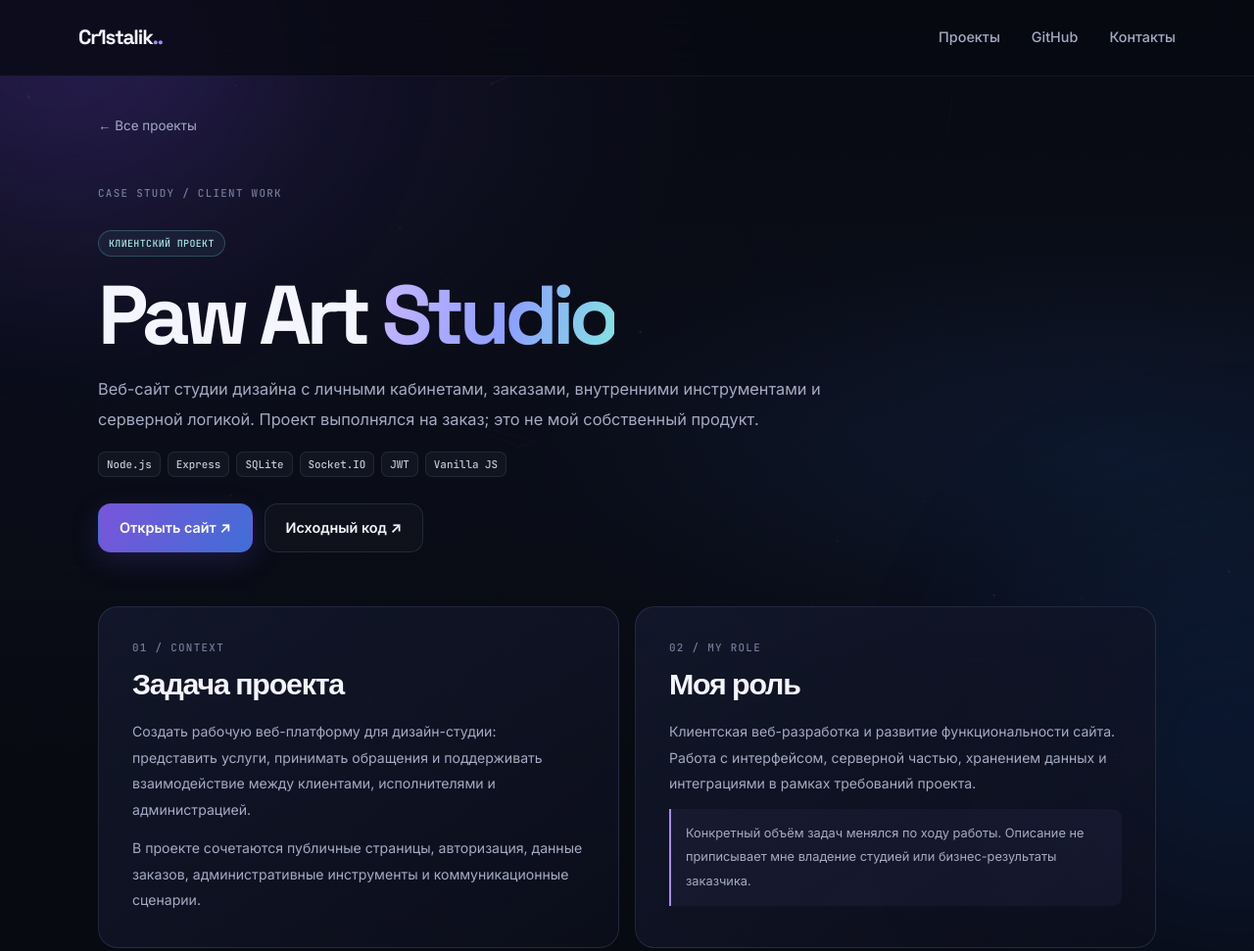
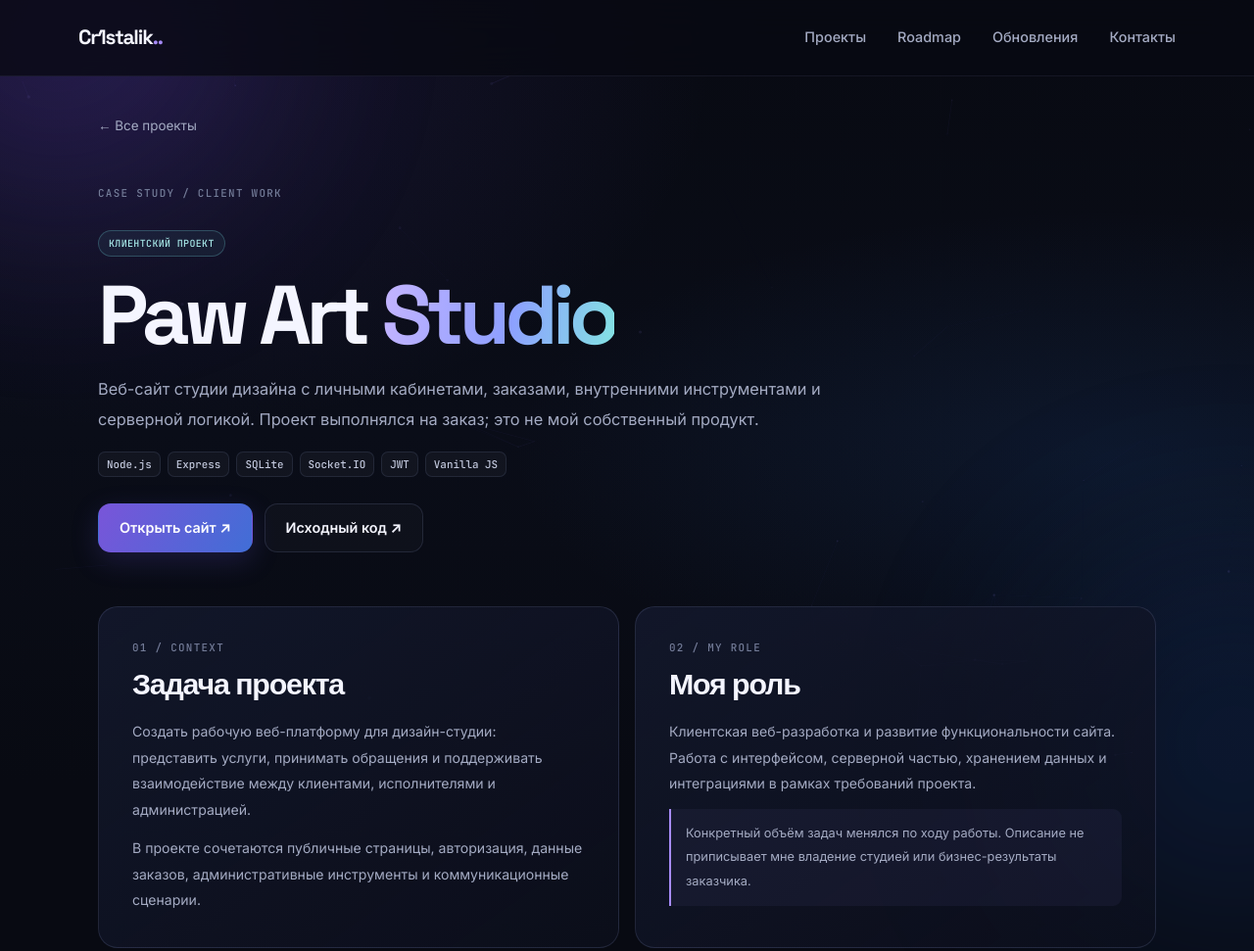
Before and after one commit to Cr1staloriginal/cr1staloriginal.github.io, a plain HTML site: page paw-art-studio.html in a window 1280 px wide. Shown: the top 971 px of the page at 98% size. Drawn offline with nearby package versions, Linux system fonts and the light colour scheme.

Commit message:
Add consistent navigation to case study pages

```diff
--- a/paw-art-studio.html
+++ b/paw-art-studio.html
@@ -1,7 +1,7 @@
 <!doctype html>
 <html lang="ru"><head><meta charset="utf-8"><meta name="viewport" content="width=device-width,initial-scale=1"><meta name="description" content="Paw Art Studio — клиентский веб-проект Cr1stalik. Архитектура, функции, стек и роль разработчика."><meta name="theme-color" content="#080a12"><meta property="og:title" content="Paw Art Studio — Case Study | Cr1stalik"><meta property="og:description" content="Клиентская разработка сайта студии: frontend, backend и интеграции."><link rel="icon" href="favicon.svg" type="image/svg+xml"><link rel="preconnect" href="https://fonts.googleapis.com"><link rel="preconnect" href="https://fonts.gstatic.com" crossorigin><link href="https://fonts.googleapis.com/css2?family=Inter:wght@400;500;600;700&family=JetBrains+Mono:wght@400;500;600&family=Space+Grotesk:wght@400;500;600;700&display=swap" rel="stylesheet"><link rel="stylesheet" href="style.css"><link rel="stylesheet" href="case-study.css"><title>Paw Art Studio — Case Study | Cr1stalik</title></head>
 <body><div id="particles-js" aria-hidden="true"></div><div class="blur blur-1" aria-hidden="true"></div><div class="blur blur-2" aria-hidden="true"></div>
-<header class="site-header"><a class="logo" href="index.html">Cr1stalik<span>.</span></a><button class="menu-toggle" id="menu-toggle" aria-label="Открыть меню" aria-expanded="false" aria-controls="site-nav"><span></span><span></span><span></span></button><nav id="site-nav"><a href="index.html#projects">Проекты</a><a href="index.html#github">GitHub</a><a href="index.html#contacts">Контакты</a></nav></header>
+<header class="site-header"><a class="logo" href="index.html">Cr1stalik<span>.</span></a><button class="menu-toggle" id="menu-toggle" aria-label="Открыть меню" aria-expanded="false" aria-controls="site-nav"><span></span><span></span><span></span></button><nav id="site-nav"><a href="index.html#projects">Проекты</a><a href="roadmap.html">Roadmap</a><a href="updates.html">Обновления</a><a href="index.html#contacts">Контакты</a></nav></header>
 <main class="case-main"><a class="case-back" href="index.html#projects">← Все проекты</a><section class="case-hero"><div class="section-kicker">CASE STUDY / CLIENT WORK</div><span class="case-label label-client">КЛИЕНТСКИЙ ПРОЕКТ</span><h1>Paw Art <span class="gradient-text">Studio</span></h1><p class="case-lead">Веб-сайт студии дизайна с личными кабинетами, заказами, внутренними инструментами и серверной логикой. Проект выполнялся на заказ; это не мой собственный продукт.</p><div class="tags"><i>Node.js</i><i>Express</i><i>SQLite</i><i>Socket.IO</i><i>JWT</i><i>Vanilla JS</i></div><div class="case-actions"><a class="btn primary" href="https://pawartstudio.store" target="_blank" rel="noopener noreferrer">Открыть сайт ↗</a><a class="btn secondary" href="https://github.com/Cr1staloriginal/Paw_Art_Studio_site" target="_blank" rel="noopener noreferrer">Исходный код ↗</a></div></section>
 <section class="case-grid"><article class="case-panel"><div class="section-kicker">01 / CONTEXT</div><h2>Задача проекта</h2><p>Создать рабочую веб-платформу для дизайн-студии: представить услуги, принимать обращения и поддерживать взаимодействие между клиентами, исполнителями и администрацией.</p><p>В проекте сочетаются публичные страницы, авторизация, данные заказов, административные инструменты и коммуникационные сценарии.</p></article><article class="case-panel"><div class="section-kicker">02 / MY ROLE</div><h2>Моя роль</h2><p>Клиентская веб-разработка и развитие функциональности сайта. Работа с интерфейсом, серверной частью, хранением данных и интеграциями в рамках требований проекта.</p><p class="case-note">Конкретный объём задач менялся по ходу работы. Описание не приписывает мне владение студией или бизнес-результаты заказчика.</p></article></section>
 <section class="case-panel case-wide"><div class="section-kicker">03 / IMPLEMENTED SYSTEMS</div><h2>Ключевые части платформы</h2><div class="case-feature-grid"><article><b>Аккаунты и доступ</b><p>Регистрация, подтверждение email, JWT-сессии и хеширование паролей с bcrypt.</p></article><article><b>Заказы и кабинеты</b><p>Рабочие сценарии для клиентов, исполнителей и административной стороны.</p></article><article><b>Финансовые функции</b><p>Кошелёк, промокоды, реферальная система и интеграция с ЮKassa при настроенных ключах.</p></article><article><b>Коммуникации</b><p>Socket.IO для realtime-взаимодействий и отдельный внутренний мессенджер.</p></article><article><b>Управление</b><p>Административные инструменты для управления содержимым и процессами студии.</p></article><article><b>Партнёрская программа</b><p>Кабинет партнёра, промокоды, атрибуция и заявки на выплаты согласно документации проекта.</p></article></div></section>
```
